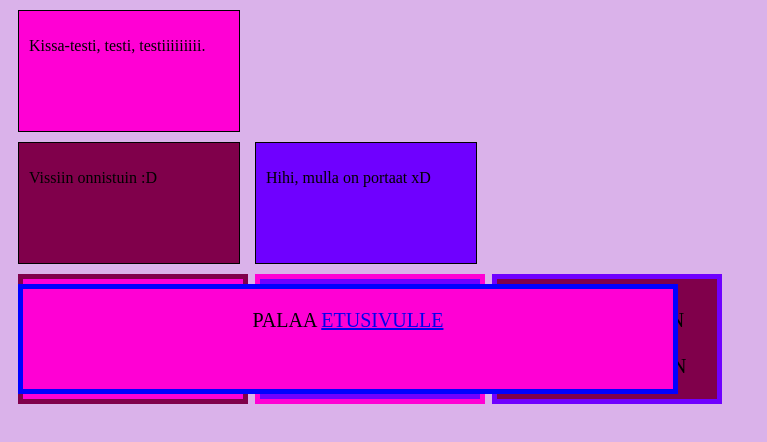
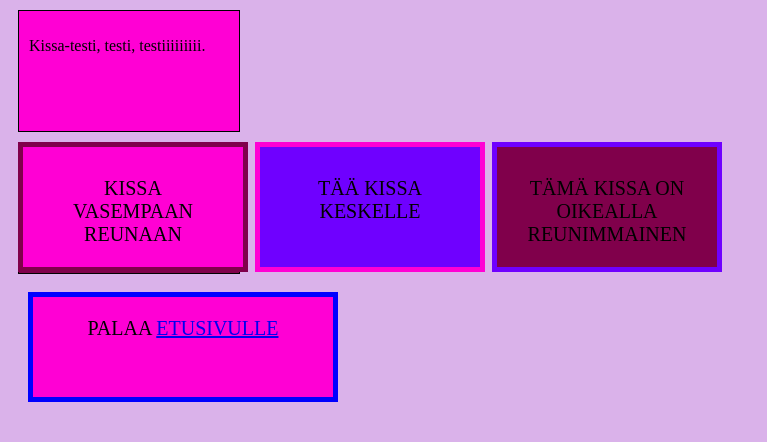
Before and after one commit to Nemesis6930/web-ohjelmointi, a plain HTML site: page kissa/position.html in a window 1280 px wide. Shown: the whole page, without its empty margins (0-767 px from the left). Drawn offline with Linux system fonts and the light colour scheme.

Commit message:
joo
en saanu korjattua

```diff
--- a/kissa/style_position.css
+++ b/kissa/style_position.css
@@ -7,6 +7,7 @@ body {
     height: 100px;
     background-color: rgb(255, 0, 212);
     border: 1px solid;
+
     margin: 10px;
     padding: 10px;
 }
@@ -15,25 +16,29 @@ body {
     height: 100px;
     background-color: rgb(111, 0, 255);
     border: 1px solid;
+
     left: 255px;
     padding: 10px;
     position: relative;
     position: absolute;
 
-  }
+}
 .third-box-container {
     width: 200px;
     height: 100px;
     background-color: rgb(128, 0, 75);
     border: 1px solid;
+
     padding: 10px;
     margin: 10px;
-  }
-  .first-container {
+    position: absolute;
+}
+.first-container {
     width: 200px;
     height: 100px;
     background-color: rgb(255, 0, 212);
     border: 5px solid;
+
     margin-left: 10px;
     padding: 10px;
     position: absolute;
@@ -41,12 +46,13 @@ body {
     font-size: 20px;
     border-color: rgb(128, 0, 75);
     text-transform: uppercase;
-  }
+}
 .second-container {
     width: 200px;
     height: 100px;
     background-color: rgb(111, 0, 255);
     border: 5px solid;
+
     left: 255px;
     padding: 10px;
     position: relative;
@@ -61,6 +67,7 @@ body {
     height: 100px;
     background-color: rgb(128, 0, 75);
     border: 5px solid;
+
     left: 492px;
     position: relative;
     position: absolute;
@@ -71,15 +78,19 @@ body {
     text-transform: uppercase;
 }
 .fourth-container {
-    width: 650px;
+    width: 300px;
     height: 100px;
     background-color: rgb(255, 0, 212);
     border: 5px solid;
     margin: 10px;
     position: relative;
     position: absolute;
+    top: 150px;
+    left: 10px;
     text-align: center;
     font-size: 20px;
     border-color: blue;
     text-transform: uppercase;
+    position: absolute;
+    position: relative;
 }
```
